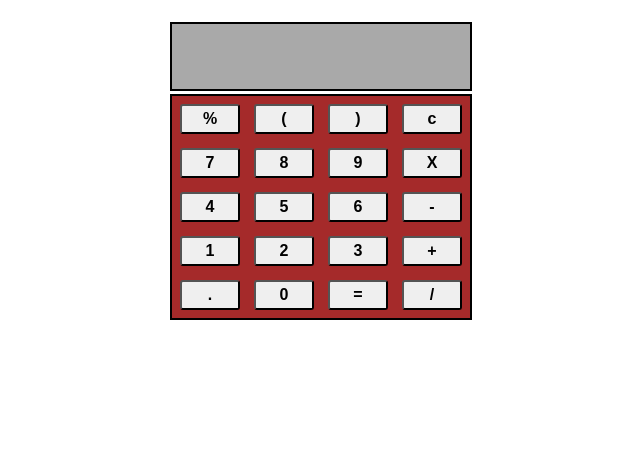
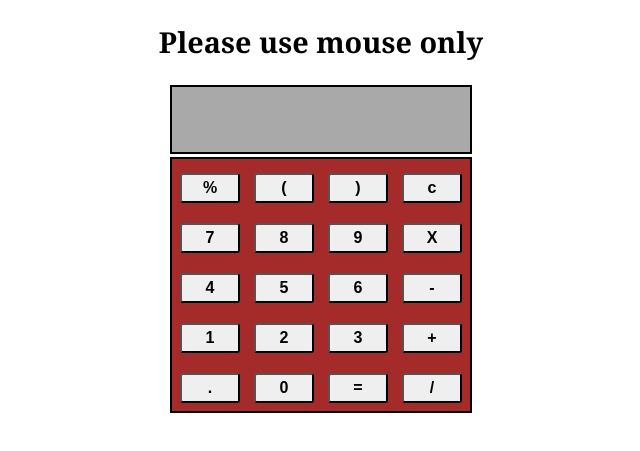
Before and after one commit to aurokumarsahu/calci, a plain HTML site: page calculator/index.html in a window 1280 px wide. Shown: the part 81-532 px from the top of the page, without its empty margins (319-959 px from the left). Drawn offline with Linux system fonts and the light colour scheme.

Commit message:
Update index.html

```diff
--- a/calculator/index.html
+++ b/calculator/index.html
@@ -11,6 +11,7 @@
     <h1>
         Auro's Calci &#169;
     </h1>
+        <h2>Please use mouse only<h2>
     <div class="cal">
     <input type="text" id="display">
 
```
